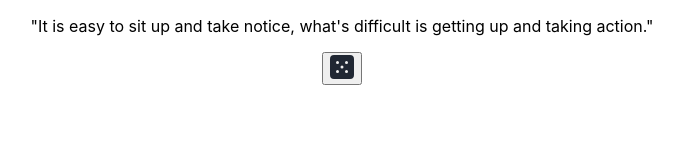
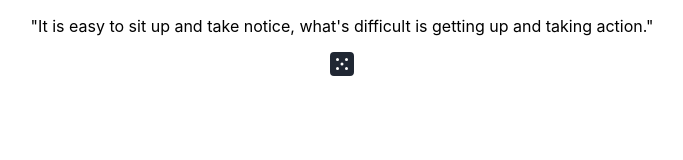
Before and after one commit to nico-dev-it/advice-generator, a React (Create React App) app: page / in a window 1280 px wide. Shown: the top 160 px of the page, without its empty margins (298-981 px from the left). Built offline with nearby package versions, Linux system fonts and the light colour scheme.

Commit message:
button removed and replaced with svg

```diff
--- a/src/components/advice.js
+++ b/src/components/advice.js
@@ -30,7 +30,7 @@ const Advice = () => {
                     </div>
                     :null
             }
-            <button type="submit" onClick={() => {adviceData(); removeElement()}}><svg width="24" height="24" xmlns="http://www.w3.org/2000/svg"><path d="M20 0H4a4.005 4.005 0 0 0-4 4v16a4.005 4.005 0 0 0 4 4h16a4.005 4.005 0 0 0 4-4V4a4.005 4.005 0 0 0-4-4ZM7.5 18a1.5 1.5 0 1 1 0-3 1.5 1.5 0 0 1 0 3Zm0-9a1.5 1.5 0 1 1 0-3 1.5 1.5 0 0 1 0 3Zm4.5 4.5a1.5 1.5 0 1 1 0-3 1.5 1.5 0 0 1 0 3Zm4.5 4.5a1.5 1.5 0 1 1 0-3 1.5 1.5 0 0 1 0 3Zm0-9a1.5 1.5 0 1 1 0-3 1.5 1.5 0 0 1 0 3Z" fill="#202733"/></svg></button>
+            <svg onClick={() => {adviceData(); removeElement()}}width="24" height="24" xmlns="http://www.w3.org/2000/svg"><path d="M20 0H4a4.005 4.005 0 0 0-4 4v16a4.005 4.005 0 0 0 4 4h16a4.005 4.005 0 0 0 4-4V4a4.005 4.005 0 0 0-4-4ZM7.5 18a1.5 1.5 0 1 1 0-3 1.5 1.5 0 0 1 0 3Zm0-9a1.5 1.5 0 1 1 0-3 1.5 1.5 0 0 1 0 3Zm4.5 4.5a1.5 1.5 0 1 1 0-3 1.5 1.5 0 0 1 0 3Zm4.5 4.5a1.5 1.5 0 1 1 0-3 1.5 1.5 0 0 1 0 3Zm0-9a1.5 1.5 0 1 1 0-3 1.5 1.5 0 0 1 0 3Z" fill="#202733"/></svg>
         </div>
     )
 }
```
